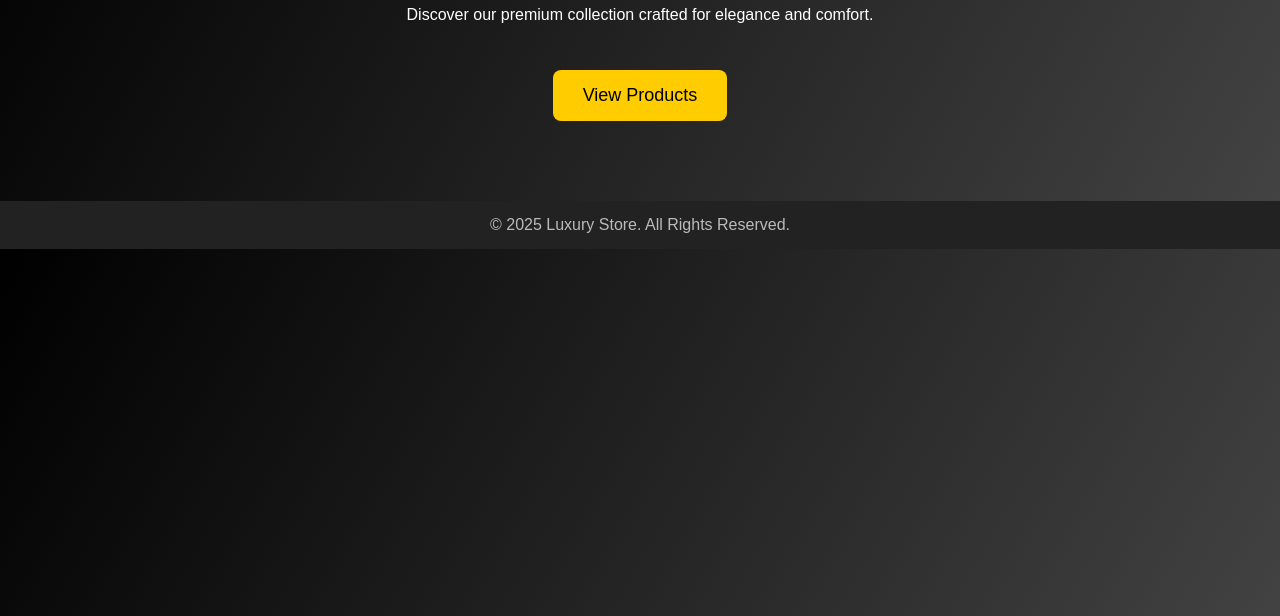
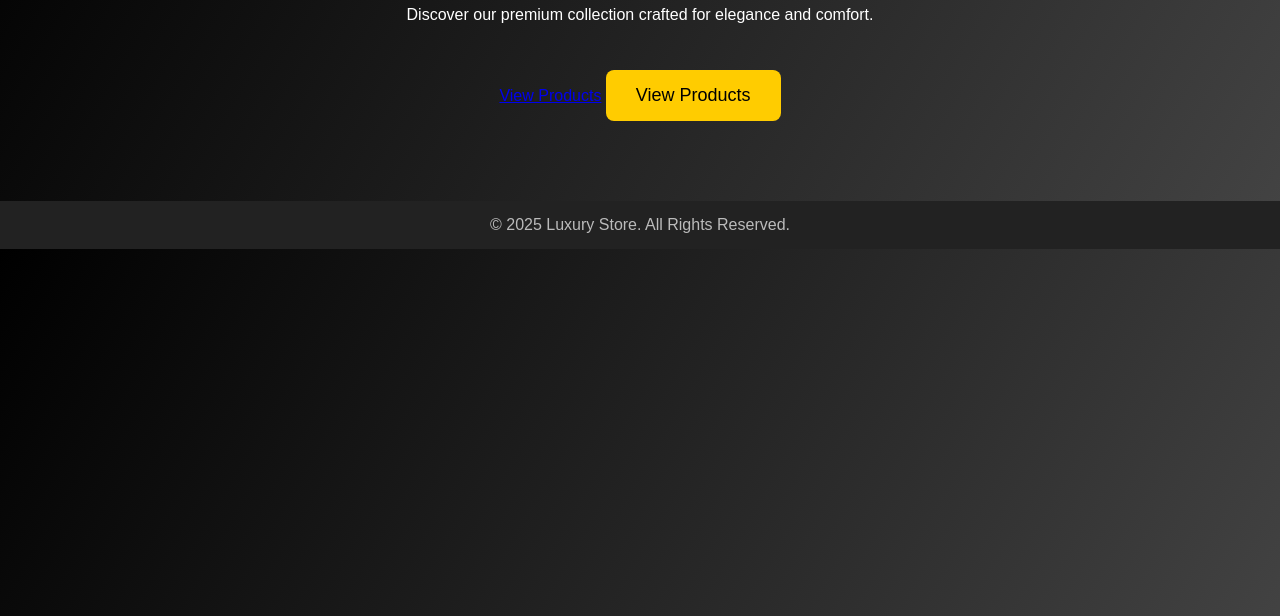
Before and after one commit to saketramteke/Phew-Phew-, a plain HTML site: page index.html in a window 1280 px wide. Shown: the part 184-800 px from the top of the page. Drawn offline with Linux system fonts and the light colour scheme.

Commit message:
Update index.html

```diff
--- a/index.html
+++ b/index.html
@@ -68,7 +68,8 @@
   <p>Discover our premium collection crafted for elegance and comfort.</p>
 
   <!-- Anchor tag linking to another page -->
-  <a href="grand-pony-732e95.netlify.app">
+  <a href="/grand-pony-732e95.app/products.html">View Products</a>
+
     <button>View Products</button>
   </a>
 
```
